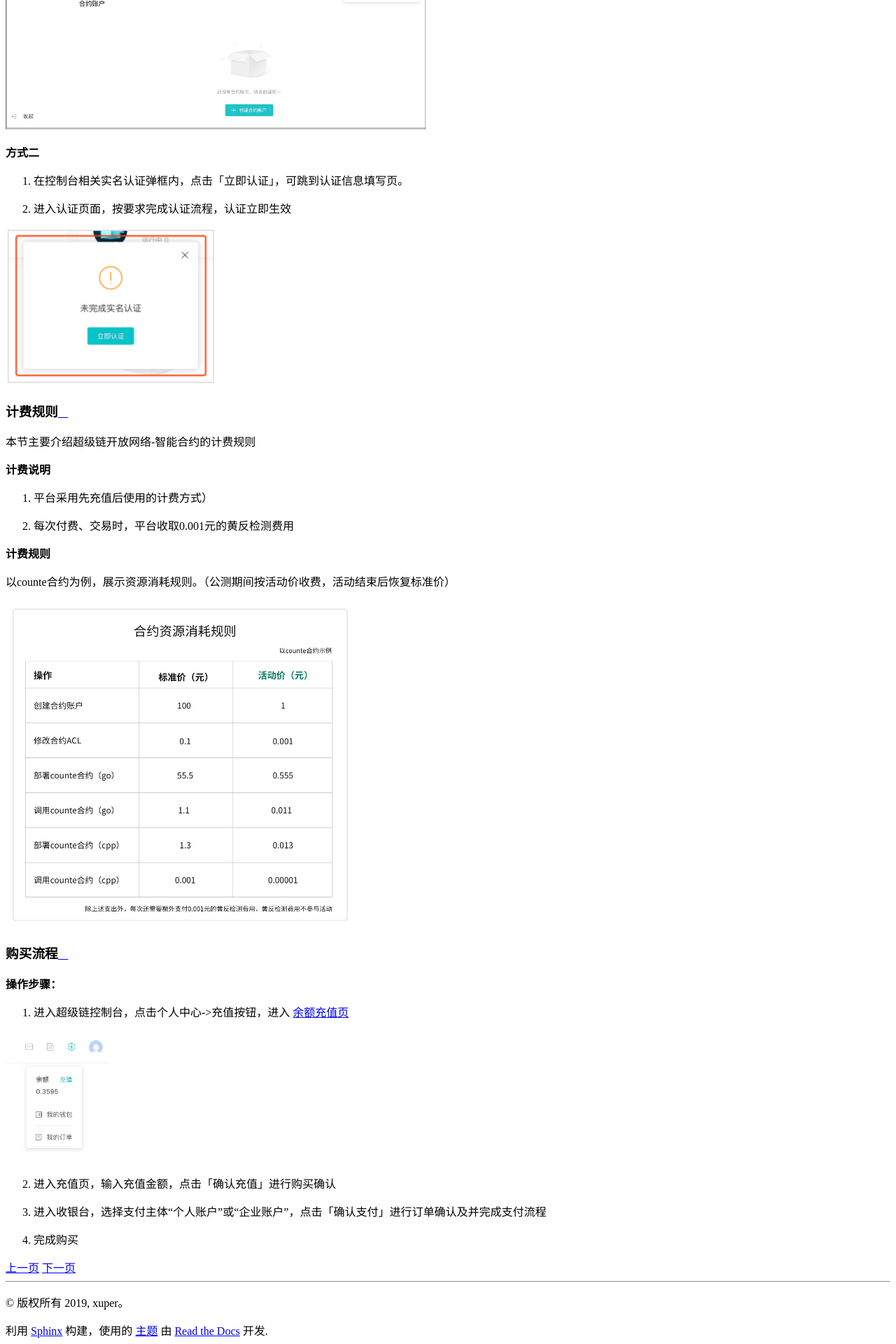
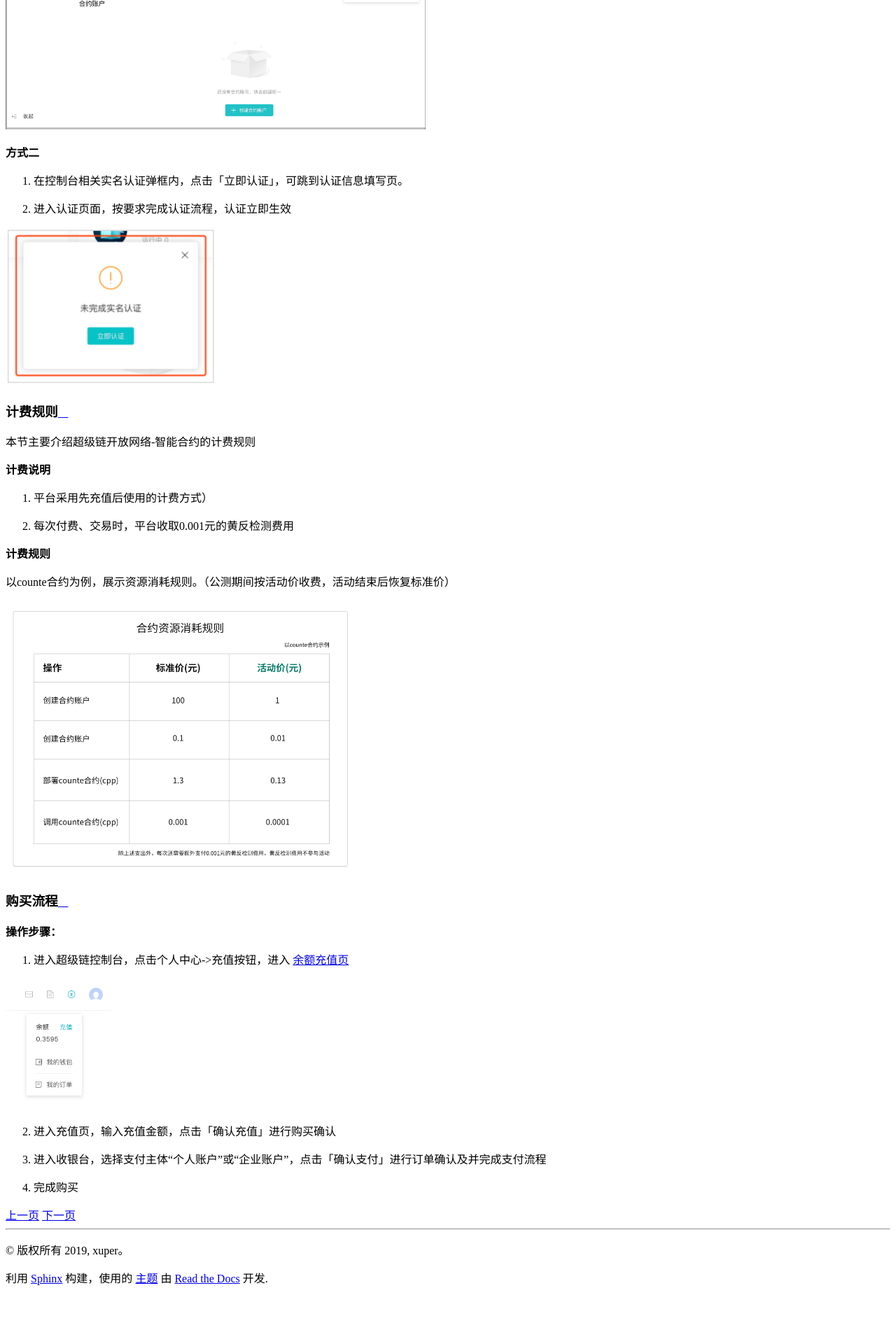
Before and after one commit to xuperchain/xuperos-docs, a Sphinx documentation site: the page built from source/quickstart.rst, in a window 1280 px wide. Shown: the part 2239-4159 px from the top of the page at 70% size. Built offline with Sphinx 7.4.7 and the Read the Docs theme 2.0.0, drawn with Linux system fonts in a browser that asks for light colours; comment, search, counter and statistics services are not loaded; after the commit the page ends 4084 px from its top, so only the background shows below that.

Commit message:
Update quickstart.rst

```diff
--- a/source/quickstart.rst
+++ b/source/quickstart.rst
@@ -65,7 +65,7 @@
 
 以counte合约为例，展示资源消耗规则。（公测期间按活动价收费，活动结束后恢复标准价）
 
-.. image:: images/1.png
+.. image:: images/rule.png
     :align: center
     :width: 500px
 
```
